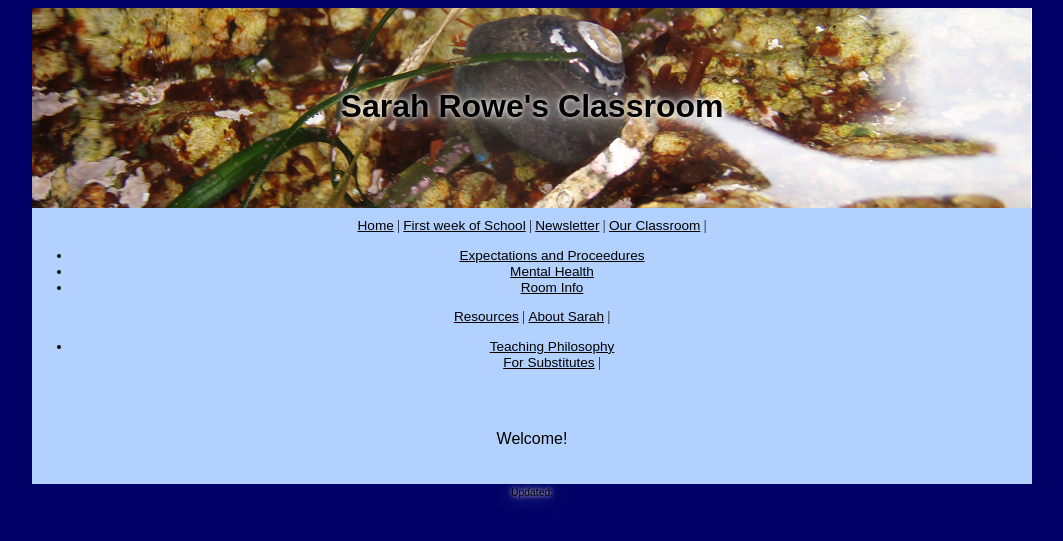
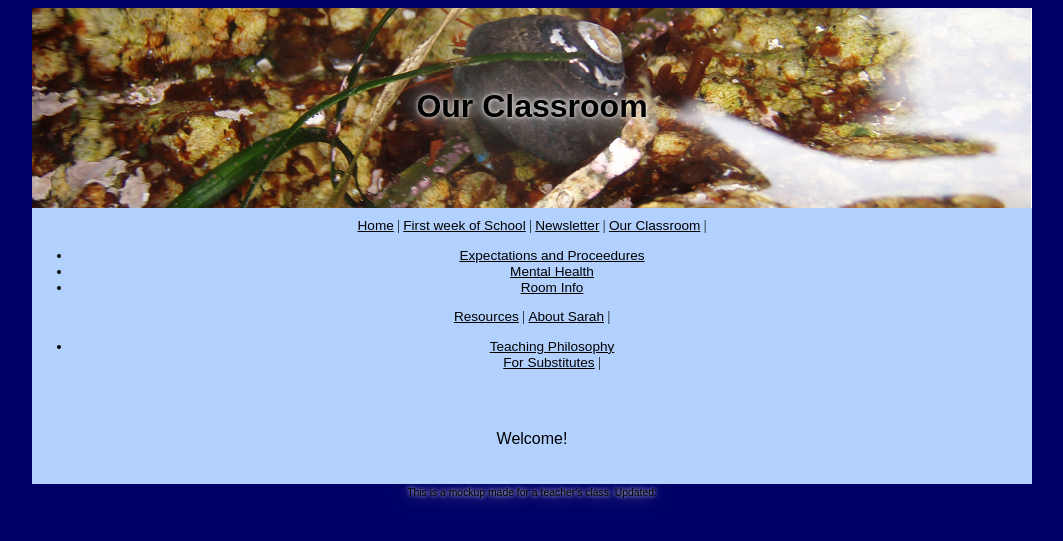
Before and after one commit to SReduc/SReduc.github.io, a Jekyll site: the page built from index.html, in a window 1280 px wide. Shown: the top 541 px of the page, without its empty margins (108-1171 px from the left). Built offline with Jekyll 4.4.1, drawn with Linux system fonts in a browser that asks for light colours.

Commit message:
Update default.html

```diff
--- a/_layouts/default.html
+++ b/_layouts/default.html
@@ -8,7 +8,7 @@
 </head>
 <body>
     <div id="wrapper">
-	<div id="banner"><h1>Sarah Rowe's Classroom</h1></div>
+	<div id="banner"><h1>Our Classroom</h1></div>
 	<div id="menu">
       		<a class="item" href="index.php">Home</a> |
 		<a class="item" href="wk1.php">First week of School</a> |
@@ -30,6 +30,6 @@
 
   </div><!-- content -->
 </div><!-- wrapper -->
-<div id="footer">Updated:</div>
+<div id="footer">This is a mockup made for a teacher's class. Updated:</div>
 </body>
 </html>
```
